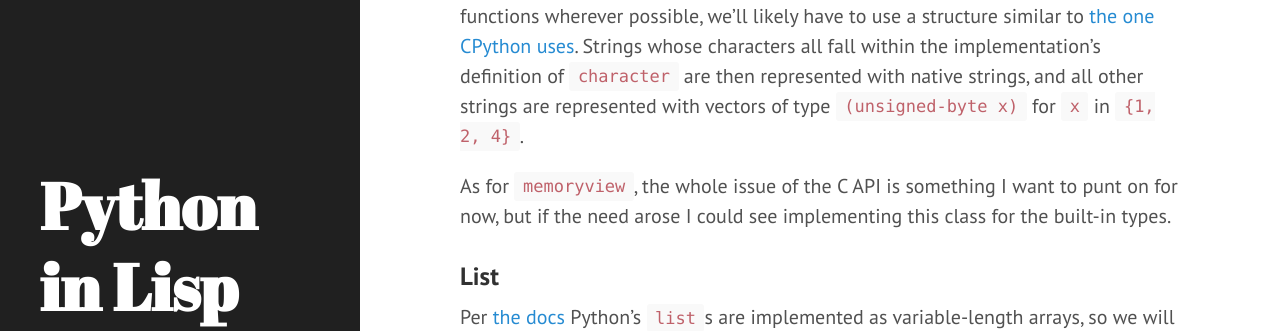
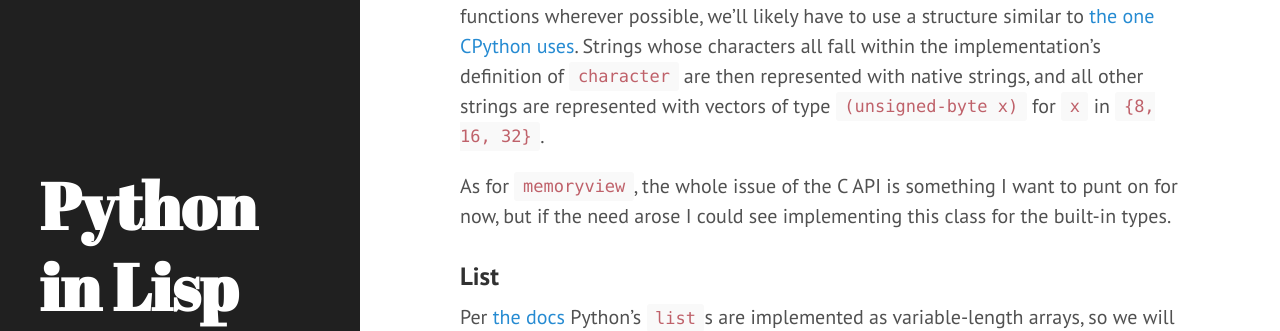
Before and after one commit to felipeochoa/aqua-lisp, a Jekyll site: the page built from _posts/2014-10-28-detailed-plan.md, in a window 1280 px wide and 900 px high, scrolled down 1869 px. Shown: the part 163-494 px from the top of the window. Built offline with Jekyll 4.4.1, drawn with Linux system fonts in a browser that asks for light colours.

Commit message:
fixed unsigned bytes issue

```diff
--- a/_posts/2014-10-28-detailed-plan.md
+++ b/_posts/2014-10-28-detailed-plan.md
@@ -94,7 +94,7 @@
 Strings whose characters all fall within the implementation's
 definition of `character` are then represented with native strings,
 and all other strings are represented with vectors of type
-`(unsigned-byte x)` for `x` in `{1, 2, 4}`.
+`(unsigned-byte x)` for `x` in `{8, 16, 32}`.
 
 As for `memoryview`, the whole issue of the C API is something I want
 to punt on for now, but if the need arose I could see implementing
```
